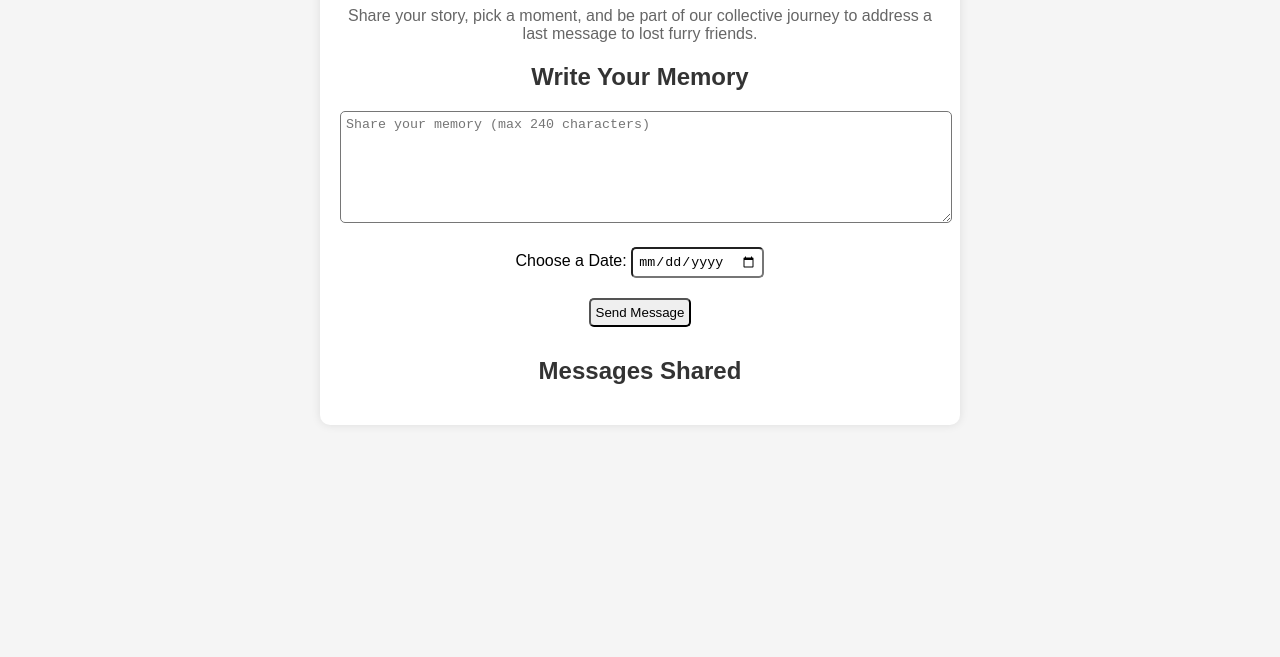
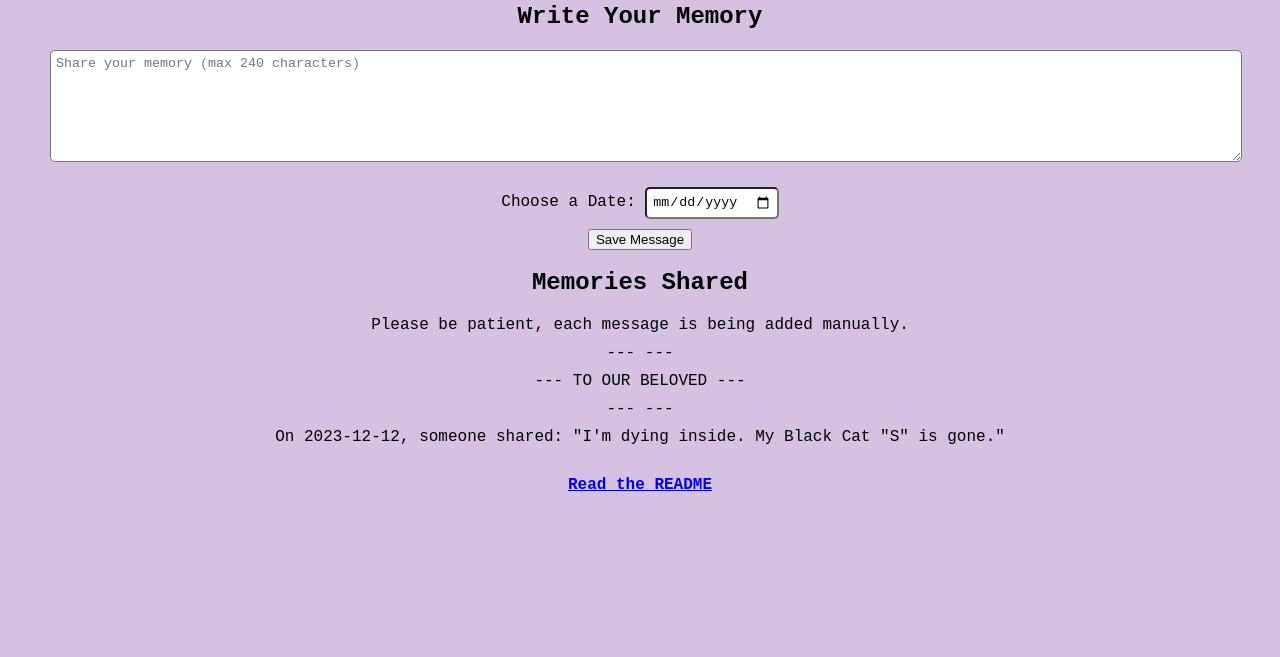
Before and after one commit to themonadmemory/ForeverFriends, a plain HTML site: page index.html in a window 1280 px wide. Shown: the part 143-800 px from the top of the page. Drawn offline with Linux system fonts and the light colour scheme.

Commit message:
Update index.html

```diff
--- a/index.html
+++ b/index.html
@@ -3,28 +3,24 @@
 <head>
     <meta charset="UTF-8">
     <meta name="viewport" content="width=device-width, initial-scale=1.0">
-    <title>Forever Friends</title>
+    <title>Memory Lane</title>
     <style>
         body {
-            font-family: 'Arial', sans-serif;
-            background-color: #f5f5f5;
+            font-family: 'Courier New', Courier, monospace;
             text-align: center;
             margin: 50px;
+            background-color: #9766B466; /* Couleur mauve  */
+            color: #000000; /* Couleur noire  */
         }
-        .container {
-            max-width: 600px;
-            margin: auto;
-            padding: 20px;
-            background-color: #fff;
-            border-radius: 10px;
-            box-shadow: 0 0 10px rgba(0, 0, 0, 0.1);
+
+        h1, h2 {
+            color: #000000; /* Couleur noire */
         }
-        h1, h2 {
-            color: #333;
+
+        p {
+            color: #000000; /* Couleur noire */
         }
-        p {
-            color: #666;
-        }
+
         textarea {
             width: 100%;
             height: 100px;
@@ -32,76 +28,88 @@
             padding: 5px;
             border-radius: 5px;
         }
+
         input[type="date"], input[type="submit"] {
             margin: 10px 0;
             padding: 5px;
             border-radius: 5px;
         }
-        #display-area {
-            text-align: left;
+
+        ul {
+            list-style-type: none;
+            padding: 0;
         }
+
+        li {
+            margin: 10px 0;
+        }
+
+
+
     </style>
 </head>
 <body>
     <div class="container">
-        <h1>Welcome to Forever Friends</h1>
-        <p>Share your story, pick a moment, and be part of our collective journey to address a last message to lost furry friends.</p>
+        <h1>Forever Friends</h1>
+        <p>Share a last message to our flurry friends.</p>
 
         <h2 id="write">Write Your Memory</h2>
-        <!-- Update the form's action attribute to the Formspree endpoint with the recipient email -->
-        <form id="memory-form" action="https://formspree.io/f/ludovic.coutinho@proton.me" method="POST">
-            <textarea id="memory-text" name="memory_text" placeholder="Share your memory (max 240 characters)" maxlength="240" required></textarea>
+        <textarea id="memory-text" placeholder="Share your memory (max 240 characters)" maxlength="240" required></textarea>
         <br>
         <label for="memory-date">Choose a Date:</label>
-            <input type="date" id="memory-date" name="memory_date" required>
+        <input type="date" id="memory-date" required>
         <br>
-            <input type="submit" value="Send Message">
-        </form>
+        <button onclick="saveMemory()">Save Message</button>
 
-        <h2>Messages Shared</h2>
-        <div id="display-area"></div>
+        <h2>Memories Shared</h2>
+        <ul id="display-area">
+            <!-- Ajoutez manuellement des éléments li ici si nécessaire -->
+            <li>Please be patient, each message is being added manually.</li>
+            <li>   ---                ---   </li>
+            <li>   --- TO OUR BELOVED ---   </li>
+            <li>   ---                ---   </li>
+
+            <li>On 2023-12-12, someone shared: "I'm dying inside. My Black Cat "S" is gone."</li>
+
+
+
+        </ul>
     </div>
 
+    <script src="https://cdn.emailjs.com/dist/email.min.js"></script>
     <script>
-        document.addEventListener('DOMContentLoaded', function () {
-            const displayArea = document.getElementById('display-area');
-            const memoryForm = document.getElementById('memory-form');
+        emailjs.init("uJXvdSqKo6hv3ydbY");
 
-            function displayMemory(memory) {
-                const newMemoryElement = document.createElement('p');
-                newMemoryElement.textContent = `On ${memory.date}, someone shared: "${memory.text}"`;
-                displayArea.appendChild(newMemoryElement);
-            }
-
-            // Handle memory form submission with AJAX
-            memoryForm.addEventListener('submit', function (event) {
-                event.preventDefault();
+        function saveMemory() {
             const memoryText = document.getElementById('memory-text').value;
             const memoryDate = document.getElementById('memory-date').value;
 
-                // Create a FormData object to send the form data
-                const formData = new FormData(memoryForm);
+            // Envoyer le mémoire par e-mail
+            emailjs.send("service_f48v2un", "template_dayc6cu", {
+                text: memoryText,
+                date: memoryDate
+            }).then(response => {
+                console.log("E-mail envoyé avec succès:", response);
 
-                // Send the form data to Formspree using AJAX
-                fetch('https://formspree.io/f/ludovic.coutinho@proton.me', {
-                    method: 'POST',
-                    body: formData,
-                    headers: {
-                        'Accept': 'application/json',
-                    },
-                })
-                .then(response => response.json())
-                .then(data => {
-                    // Display the new memory
-                    const newMemory = { text: memoryText, date: memoryDate };
-                    displayMemory(newMemory);
+                // Afficher le mémoire localement
+                const newMemoryElement = document.createElement('li');
+                newMemoryElement.textContent = `On ${memoryDate}, someone shared: "${memoryText}"`;
+                document.getElementById('display-area').appendChild(newMemoryElement);
 
-                    // Clear the form
-                    memoryForm.reset();
-                })
-                .catch(error => console.error('Error submitting form:', error));
+                // Effacer le formulaire
+                document.getElementById('memory-text').value = '';
+                document.getElementById('memory-date').value = '';
+            }).catch(error => {
+                console.error("Erreur lors de l'envoi de l'e-mail:", error);
             });
-        });
+        }
     </script>
+
+<!-- Ajoutez ces lignes à la fin de la balise <body> -->
+<div style="text-align: center; margin-top: 30px; font-weight: bold;">
+    <a href="README.md" target="_blank">Read the README</a>
+</div>
+
+
 </body>
 </html>
```
Lines whose indentation alone changed are shown as unchanged.
